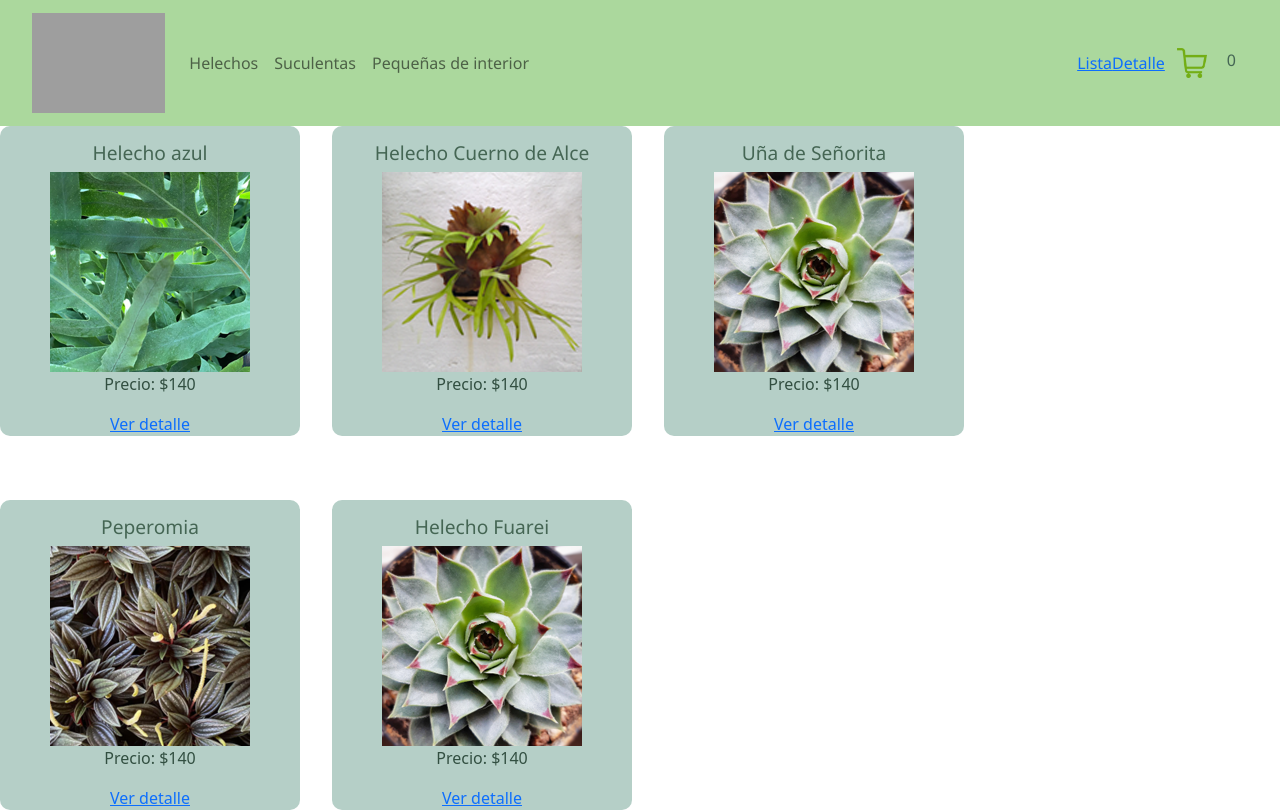
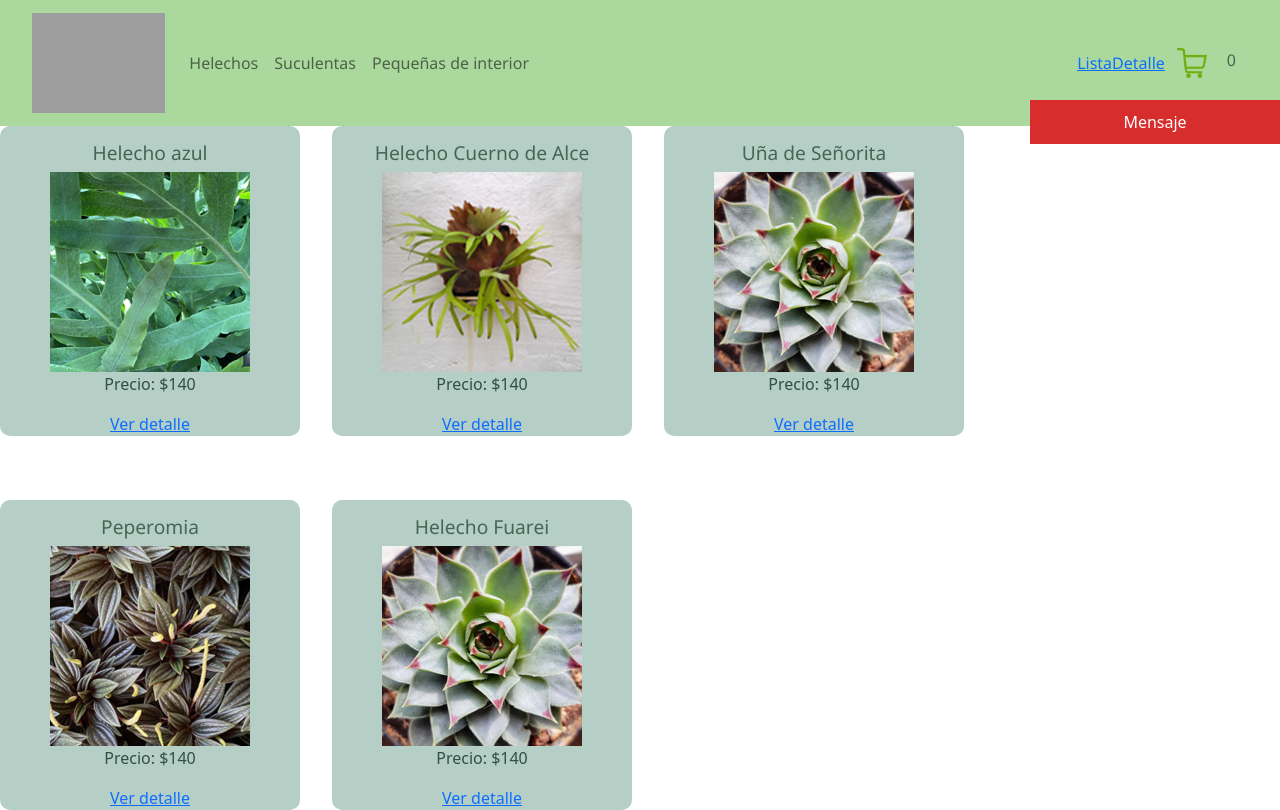
Before and after one commit to universo-isla/reactCoder, a React (Create React App) app: page / in a window 1280 px wide. Built offline with nearby package versions, Linux system fonts and the light colour scheme; grey boxes are pictures that could not be loaded; a web font is replaced by a local one.

Commit message:
mejoras en contador, ya va a los detalles, aunque se desconectan las imgs, ya suma a la cant del carrito

```diff
--- a/src/App.js
+++ b/src/App.js
@@ -1,4 +1,4 @@
-import React from 'react';
+import React, { useState } from 'react';
 import './App.css';
 import NavBar from './components/NavBar/NavBar';
 import 'bootstrap/dist/css/bootstrap.min.css';
@@ -8,34 +8,34 @@ import ItemDetailContainer from './components/ItemDetailContainer/ItemDetailCont
 import { BrowserRouter, Routes, Route} from 'react-router-dom'
 import Form from './components/Forms/Forms.js';
 import { CartContextProvider } from './context/CartContext';
-//import Cart from '' ** falta esto**
+import Cart from './components/Cart/Cart';
+import Notification from './Notification/Notification';
 
-//export const Context = createContext()
+
 
 const App = () => {
-    //const [cart, setCart] = useState([])
 
-    //console.log(cart)
+    const [cart, setCart] = useState([])
+
 
     return (
         <div className="App">
-            {/*<Context.Provider value={{ cart, setCart}}>*/}
+
             <CartContextProvider>
+                <Notification />
                 <BrowserRouter>
                     <NavBar />
-                     {/* <Link to='/form' className='Option'> Form </Link> */ }
+                    {/* <Link to='/form' className='Option'> Form </Link> */ }
                     <Routes>
-
                         <Route path='/' element={<ItemListContenedor greeting={<p>Catálogo de plantas</p>} />} />
                         <Route path='/category/:categoryId' element={<ItemListContenedor />} />
-                        <Route path='/detail/:productId' element={<ItemDetailContainer /* **esto falta** setCart={setCart} cart={cart} */ />}  />
+                        <Route path='/detail/:productId' element={<ItemDetailContainer setCart={setCart} cart={cart} />} />
                         {/* <Route path='*' element={<h1>'No encontrado (Error 404)'</h1> }  /> */ }
                         <Route path='/form' element={<Form />} />
+                        <Route path='/cart' element={<Cart />} />
                     </Routes>
-
                 </BrowserRouter>
-                </CartContextProvider>
-            {/* </Context.Provider> */}
+            </CartContextProvider>
         </div>
     );
 }
--- /dev/null
+++ b/src/Notification/Notification.css
@@ -0,0 +1,21 @@
+/* .notificationStyles {
+    position: 'absolute';
+    top: 100;
+    right: 5;
+    width: '250px';
+    height: 'auto';
+    padding: '10px 20px 10px 20px';
+    color: 'white';
+} */
+.Success {
+    background-color: rgb(6, 216, 146);
+}
+
+.Error {
+    background-color: rgb(215, 45, 45);
+}
+
+.Message {
+    position: absolute;
+    top: 100px
+}
--- /dev/null
+++ b/src/Notification/Notification.js
@@ -0,0 +1,25 @@
+import React from 'react';
+import '../Notification/Notification.css'
+
+const Notification = ({ message = 'Mensaje', severity = 'error'}) => {
+
+    const notificationStyles = {
+
+        position: 'absolute',
+        top: 100,
+        right: severity === 'success' ? 5 : 0,
+        width: '250px',
+        height: 'auto',
+        padding: '10px 20px 10px 20px',
+        color: 'white',
+    }
+
+
+    return (
+        <div style= {notificationStyles} className={`${severity === 'succes' ? 'Success' : 'Error'} Message`}>
+            {message}
+        </div>
+    )
+}
+
+export default Notification
--- a/src/components/Cart/Cart.js
+++ b/src/components/Cart/Cart.js
@@ -0,0 +1,27 @@
+import { React, useContext } from "react"
+import CartContext from '../../context/CartContext'
+//import ItemCart from '../ItemCart/ItemCart'
+import { Link } from 'react-router-dom'
+
+const Cart = () => {
+
+    const { cart, removeItem } = useContext(CartContext)
+
+    if(cart.length === 0) {
+        return (
+            <>
+                <h1>No hay productos</h1>
+                <Link to={`/`}>Inicio</Link>
+            </>
+        )
+    }
+
+    return (
+        <>
+            <h1>Cart</h1>
+            {/* <ItemCart/> */}
+        </>
+    )
+}
+
+export default Cart
--- a/src/components/ItemCount/index.js
+++ b/src/components/ItemCount/index.js
@@ -2,7 +2,7 @@ import React from "react";
 import { useState } from 'react'
 import '../ItemCount/ItemCount.css'
 
-const ItemCount = ({onAdd, stock, initial, /*count*/}) => {
+const ItemCount = ({onAdd, stock, initial /*count*/}) => {
     const [count, setCount] = useState(initial)
 
     const decrement = () => {
@@ -21,7 +21,7 @@ const ItemCount = ({onAdd, stock, initial, /*count*/}) => {
         <>
         <div className="Contador">
             <button className="btn_contador" onClick= {decrement}>-</button>
-            {count}
+            <p> {count} </p>
             <button className="btn_contador" onClick= {increment}>-</button>
         </div>
         <button className="btn_aCarrito" onClick={()=> onAdd(count)}>Agregar a carrito</button>
--- a/src/components/ItemDetail/ItemDetail.js
+++ b/src/components/ItemDetail/ItemDetail.js
@@ -1,27 +1,30 @@
 import React from 'react';
-import ItemCount from '../ItemCount/index';
+//import ItemCount from '../ItemCount/index';
 import './ItemDetail.css'
-import { useState, useContext } from 'react'
+import { /* useState, */ useContext } from 'react'
 import { Link } from 'react-router-dom'
+import Counter from '../Counter/Counter';
 import CartContext from '../../context/CartContext';
 
 
-const ItemDetail = ({id, name, img, category, descripcion, precio, stock}) => {
+const ItemDetail = ({id, name, img, category, descripcion, precio, stock, setCart, cart}) => {
 
 
-    const [  setQuantity ] = useState(0) //quantity, va dentro de corchetes, prueba
+    //const [quantity, setQuantity ] = useState(0)
 
     const { addItem, isInCart } = useContext(CartContext)
 
     const handleAdd = (count) => {
+        //setQuantity(count)
 
-        setQuantity(count)
-
-        const productObj = {
+        const objProd = {
             id, name, precio
         }
 
-        addItem ({...productObj, count}) // **Aquí hay un problema, si agrego : count algo pasa con quantity que sale "is neves used "**
+        setCart([...cart, objProd])
+        //setQuantity(count)
+
+        addItem ({...objProd, quantity: count})
 
     }
 
@@ -49,7 +52,7 @@ const ItemDetail = ({id, name, img, category, descripcion, precio, stock}) => {
             </section>
             <footer className='ItemFooter'>
                 {/*<Select options={options} onSelect={handleSelect} />*/}
-                { isInCart(id) ? <Link to='/cart'>Ir al carrito</Link> : <ItemCount initial={1} onAdd={handleAdd} stock={stock} /> }
+                { isInCart(id) ? <Link to='/cart'>Ir al carrito</Link> : <Counter initial={1} onAdd={handleAdd} stock={stock} /> }
             </footer>
         </article>
     )
--- a/src/components/ItemDetailContainer/ItemDetailContainer.js
+++ b/src/components/ItemDetailContainer/ItemDetailContainer.js
@@ -28,12 +28,16 @@ const ItemDetailContainer = ({setCart, cart}) => {
         })
     }, [productId])
 
+    if(loading) {
+        return(
+            <h1>Cargando...</h1>
+        )
+    }
+
     return (
         <div className='ItemDetailContainer'>
          {
-                loading ?
-                <h1>Cargando...</h1>:
-                product ?
+            product ?
                 <ItemDetail  {...product} setCart={setCart} cart={cart } /> :
                 <h1>El producto no existe</h1>
             }
--- a/src/context/CartContext.js
+++ b/src/context/CartContext.js
@@ -10,18 +10,19 @@ export const CartContextProvider = ({ children }) => {
 
     const addItem = (productToAdd) => {
         setCart([...cart, productToAdd])
+
     }
 
     const getQuantity = () => {
         let count = 0
         cart.forEach(prod => {
-            count += prod.getQuantity
+            count += prod.quantity
         })
 
         return count
     }
 
-    const isInCart = (id) => {
+    const isInCart = (id) => { //se recibe el ID para buscar
        return cart.some( prod => prod.id === id)
     }
 
```
